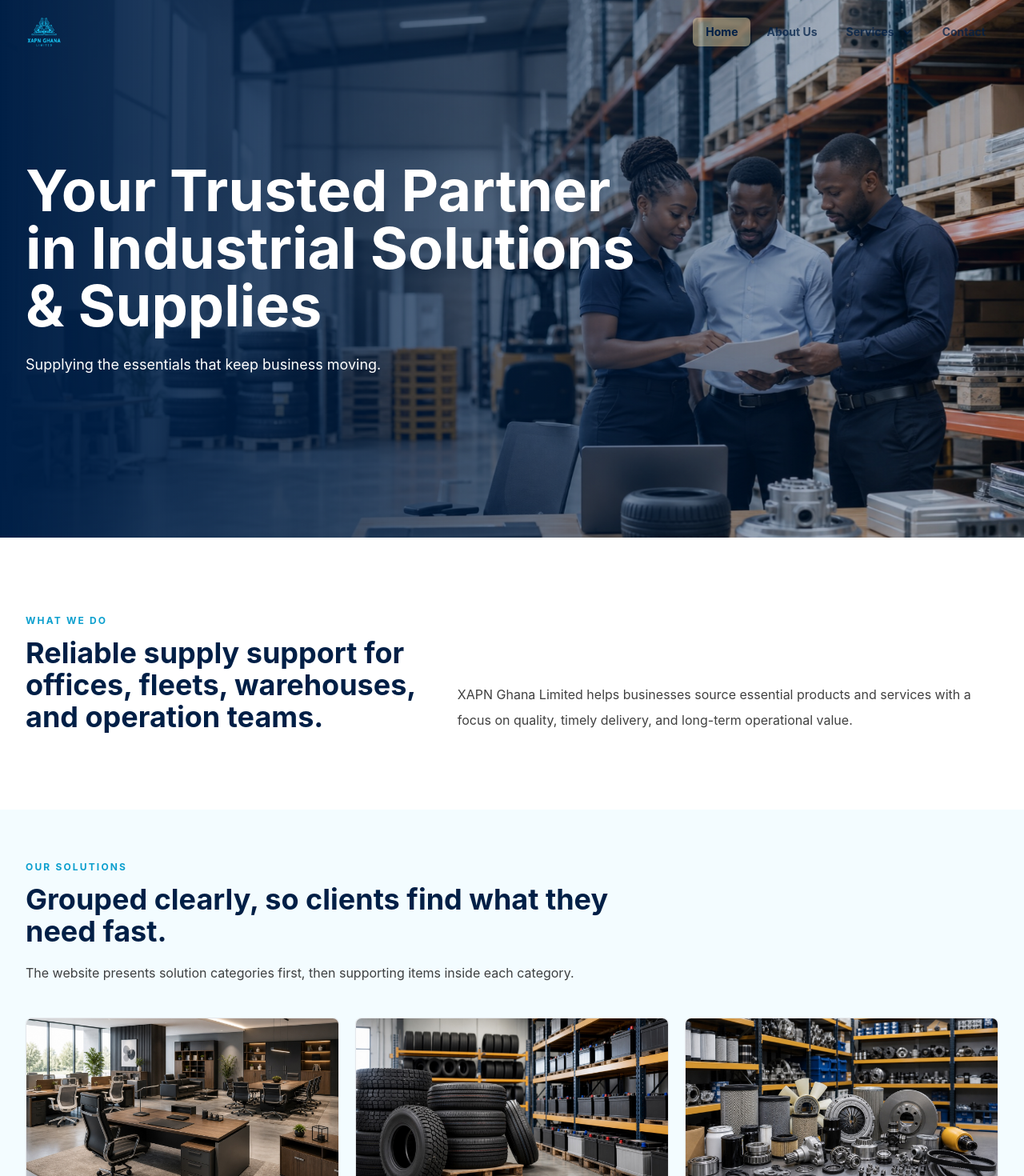
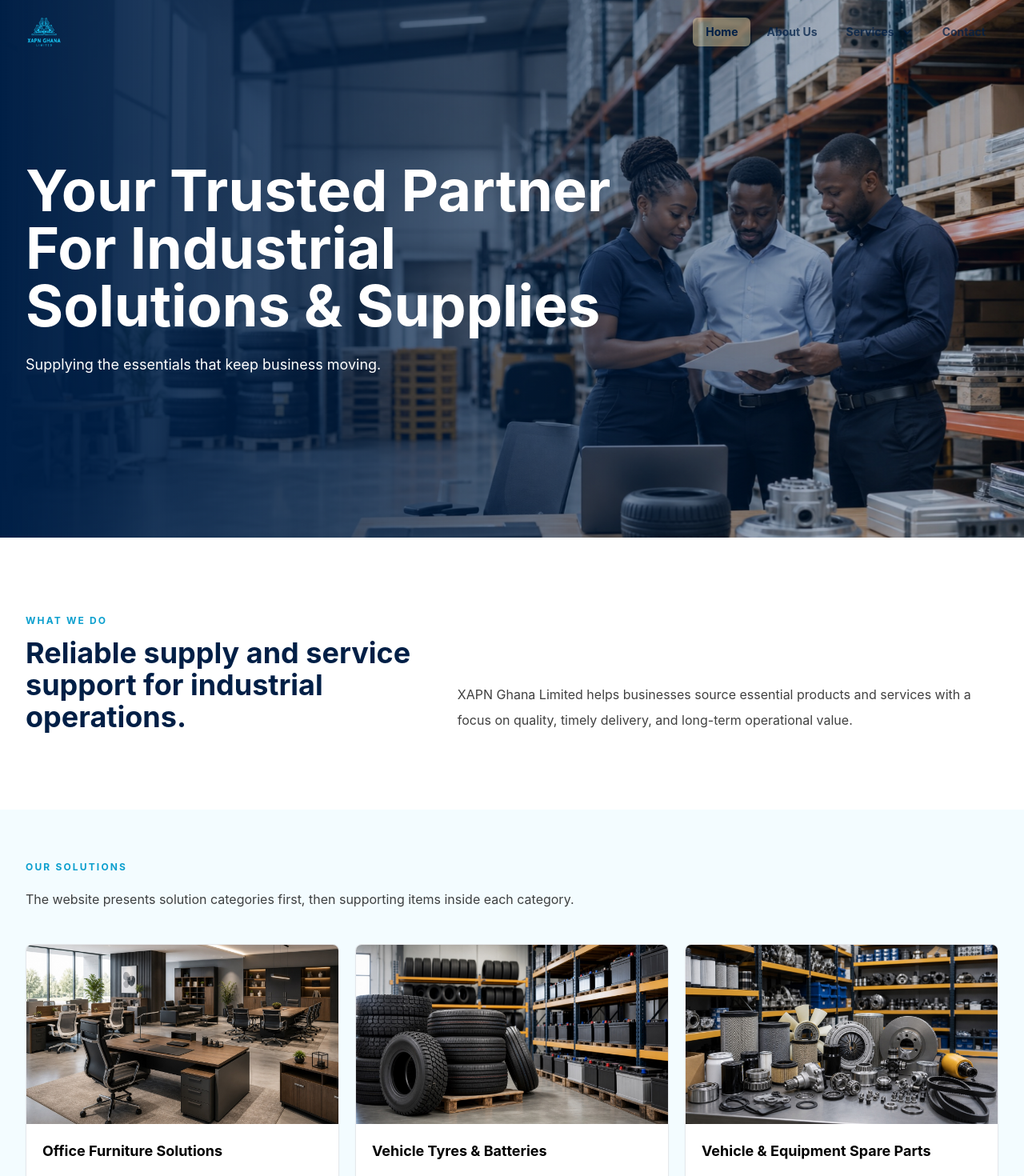
Before and after one commit to brobbeymessiah/XAPNGHANA, a React (Vite) app: page / in a window 1280 px wide. Shown: the top 1470 px of the page at 80% size. Built offline with nearby package versions, Linux system fonts and the light colour scheme; the HTML template or start-up script is replaced by a standard one.

Commit message:
git update homepage

```diff
--- a/src/pages/HomePage.tsx
+++ b/src/pages/HomePage.tsx
@@ -20,7 +20,7 @@ export function HomePage({ navigate }: { navigate: Navigate }) {
           <Reveal direction="up" className="max-w-3xl">
             <div>
               <h1 className="max-w-3xl font-display text-4xl font-bold leading-[1.08] sm:text-5xl md:text-6xl lg:text-7xl">
-                Your Trusted Partner in Industrial Solutions & Supplies
+                Your Trusted Partner For Industrial Solutions & Supplies
               </h1>
               <p className="mt-6 max-w-2xl text-base leading-8 text-white/82 sm:text-lg">
                 Supplying the essentials that keep business moving.
@@ -36,7 +36,7 @@ export function HomePage({ navigate }: { navigate: Navigate }) {
             <div>
               <p className="eyebrow">What We Do</p>
               <h2 className="mt-3 font-display text-3xl font-bold leading-tight sm:text-4xl">
-                Reliable supply support for offices, fleets, warehouses, and operation teams.
+                Reliable supply and service  support for industrial operations.
               </h2>
             </div>
           </Reveal>
@@ -54,7 +54,7 @@ export function HomePage({ navigate }: { navigate: Navigate }) {
           <Reveal direction="left">
             <SectionHeading
               eyebrow="Our Solutions"
-              title="Grouped clearly, so clients find what they need fast."
+              title=""
               body="The website presents solution categories first, then supporting items inside each category."
             />
           </Reveal>
```
